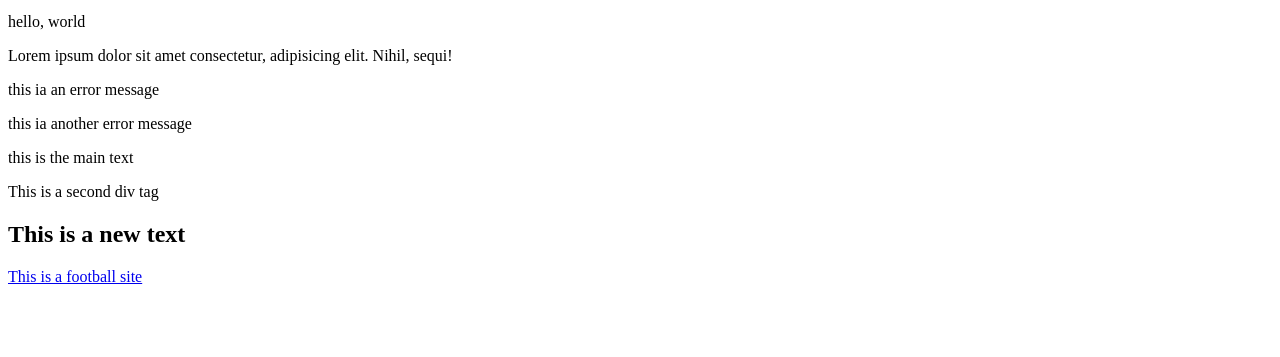
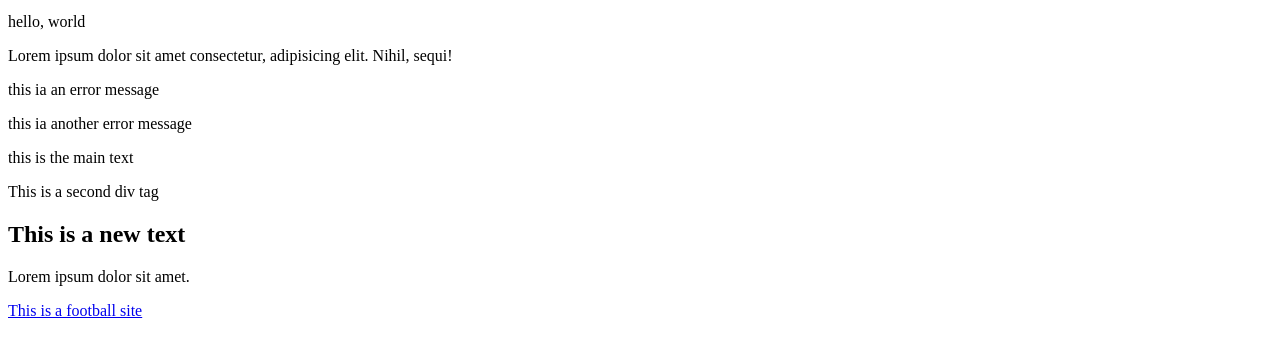
Before and after one commit to kaykfash/DOM--Assignment, a plain HTML site: page index.html in a window 1280 px wide. Shown: the part 101-458 px from the top of the page. Drawn offline with Linux system fonts and the light colour scheme.

Commit message:
Variable Scoping Assignment

```diff
--- a/index.html
+++ b/index.html
@@ -26,6 +26,9 @@
    <div class="content">
        This is the content
    </div>
+   <p class="sentence">
+       Lorem ipsum dolor sit amet.
+   </p>
 
 
    <a href="https://www.google.com">This leads to a serch engine</a>
```
Also changed, not shown: main.js (line endings or trailing spaces), 2 other files.
